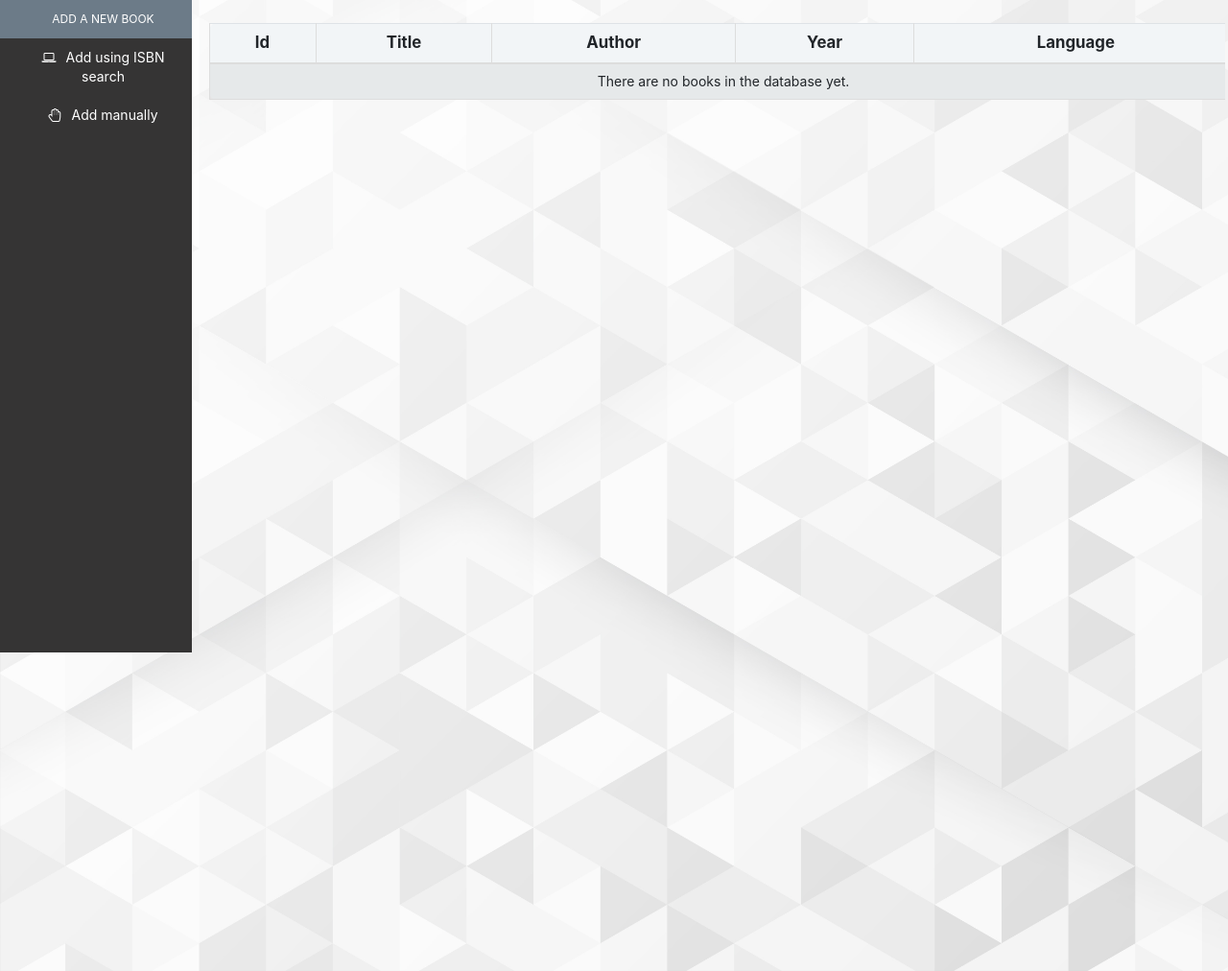
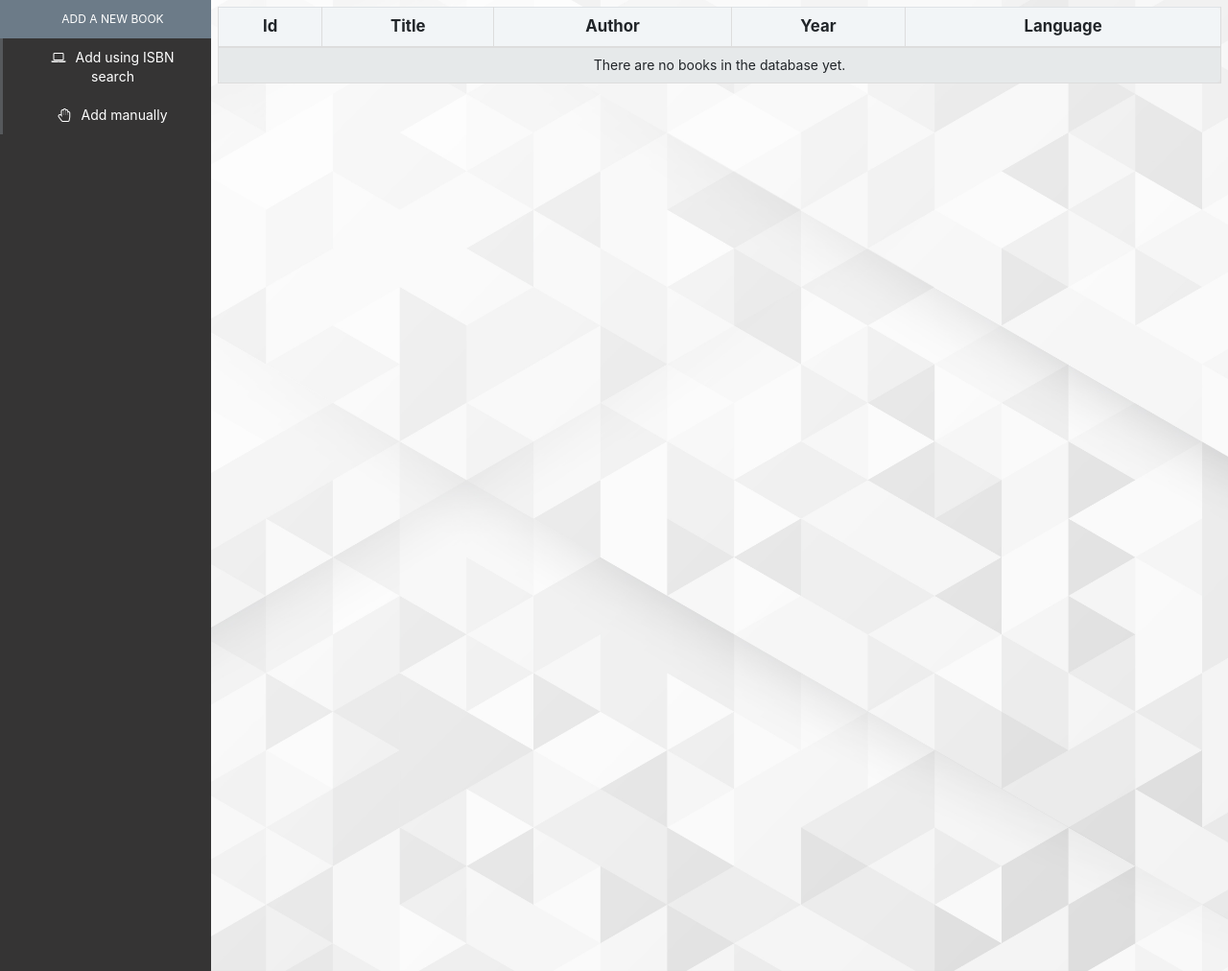
Before and after one commit to krystiangk/home_lib_django, a Django app: page /book/new in a window 1280 px wide. Shown: the part 55-1067 px from the top of the page at 96% size. Run offline with Django 3.2, Linux system fonts and the light colour scheme; the visitor is signed in with stand-in values (Sample User, id 1); data that the repository does not hold is empty; some libraries are stand-ins or nearby versions.

Commit message:
esthethics

```diff
--- a/home_lib/forms.py
+++ b/home_lib/forms.py
@@ -3,8 +3,10 @@ from .models import Book, Wishlist
 from django.contrib import messages
 from django.core.validators import RegexValidator
 
+
 class BaseBookCreateForm(forms.ModelForm):
     class Meta:
+        model = None
         fields = ['title', 'author', 'year', 'language']
         widgets = {
             'title': forms.TextInput(attrs={'placeholder': 'Enter the title of the book'}),
@@ -16,7 +18,7 @@ class BaseBookCreateForm(forms.ModelForm):
 
         # Don't allow insertion of duplicate books.
         try:
-            if Book.objects.filter(title__icontains=self.cleaned_data.get('title'),
+            if self.Meta.model.objects.filter(title__icontains=self.cleaned_data.get('title'),
                                    author__icontains=self.cleaned_data.get('author'),
                                    year__icontains=self.cleaned_data.get('year'),
                                    language__icontains=self.cleaned_data.get('language')).exists():
@@ -72,6 +74,7 @@ class BookWishlistForm(BaseBookCreateForm):
         model = Wishlist
         fields = BaseBookCreateForm.Meta.fields
 
+
 # class BookWishlistForm(forms.ModelForm):
 #     class Meta:
 #         model = Wishlist
--- a/home_lib/static/home_lib/main.css
+++ b/home_lib/static/home_lib/main.css
@@ -112,11 +112,11 @@ body {
     color: #f2cc8f;
     background: #353434;
     border-radius: 8px;
+    margin: 0rem 0.25rem 0.25rem 0.25rem;
 }
 
 .window_table {
     float: left;
-    margin-top: 0.5rem;
 }
 
 .right_table {
@@ -170,12 +170,11 @@ color: black;
     background-color: #f2f5f7;
     border-radius: 8px;
     min-width: 500px;
-    margin: 1rem;
 
 }
 
 .jumbotron {
-    background-color: #353434;
+    background-color: #504c4c;
     padding-top: 10px !important;
     padding-bottom: 10px !important;
     width: 100%;
@@ -301,7 +300,10 @@ select:not(:valid) {
     border-radius: 0 !important;
 }
 
+.margins-around {
+    margin:  0.5rem 0.5rem 227px 0.5rem;
 
+}
 
 
 
@@ -312,8 +314,8 @@ select:not(:valid) {
 
 
 .sidebar-container {
-  /*position: fixed;*/
-  width: 200px;!important;
+  position: fixed;
+  width: 220px;!important;
   height: 100%;
   left: 0;
   overflow-x: hidden;
@@ -366,7 +368,7 @@ select:not(:valid) {
 }
 
 .sidebar-navigation li::before {
-  background-color: #424547;
+  background-color: #56595c;
   position: absolute;
   content: '';
   height: 100%;
@@ -396,3 +398,14 @@ select:not(:valid) {
 .content-container {
   padding-left: 220px;
 }
+
+ .col1 {
+     position: fixed;
+     width: 200px;
+ }
+ .col2 {
+     margin-left: 220px;
+     width: 100%;
+     position: relative;
+     overflow: auto;
+ }
--- a/home_lib/templates/home_lib/book_create_options.html
+++ b/home_lib/templates/home_lib/book_create_options.html
@@ -1,7 +1,8 @@
-{% extends "base_of_base_sidebar_safe.html" %}
+{% extends "base.html" %}
+{#{% extends "base.html" %}#}
+
 {% load crispy_forms_tags %}
 {% block content %}
-
 
 
     <div class="container">
@@ -10,13 +11,13 @@
         <!-- Sidebar -->
 
 
-        <div class="col-auto pl-0 pr-0">
+        <div class="col1 pl-0 pr-0">
             <div class="sidebar-container">
               <ul class="sidebar-navigation">
                 <li class="header">Add a new book</li>
                 <li>
                   <a href="{% url 'book-enter-isbn' %}">
-                    <i class="fa fa-laptop" aria-hidden="true"></i>Add using ISBN search
+                      <i class="fa fa-laptop" aria-hidden="true"></i>Add using ISBN search
                   </a>
                 </li>
                 <li>
@@ -29,13 +30,13 @@
         </div>
                 <!-- End of Sidebar -->
 
-           <div class="col pl-0 pr-0">
+           <div class="col2 pl-0 pr-0">
 
            <!-- Messages inserted in this column and different base.html used, to avoid the sidebar
            being pushed down by messages -->
             {% include "partials/messages_snippet.html" %}
 
-               <div class="p-1">
+               <div class="margins-around">
                     <section class="window_table w-100">
                         <div class="table-wrapper-scroll-y my-custom-scrollbar">
                             <table class="table table-light table-striped table-bordered">
--- a/home_lib/views.py
+++ b/home_lib/views.py
@@ -13,7 +13,7 @@ from django.core.exceptions import NON_FIELD_ERRORS
 
 
 def home(request):
-    return render(request, 'home_lib/home.html')
+    return render(request, 'home_lib/home.html', {'sidebar': 1})
 
 
 class BookCreateOptionsView(LoginRequiredMixin, ListView):
@@ -31,6 +31,9 @@ class BookCreateOptionsView(LoginRequiredMixin, ListView):
             context['page_obj'] = p.get_page(page_num)
         else:
             context['page_obj'] = p.get_page(1)
+        # Sidebar flag added to change rendering of template messages, to not allow the
+        # sidebar to be pushed down by alert messages
+        context['sidebar'] = 1
         return context
 
 
--- a/templates/base.html
+++ b/templates/base.html
@@ -1,5 +1,77 @@
-{% extends "base_of_base_sidebar_safe.html" %}
+{% load static %}
+<!DOCTYPE html>
+<html lang="en">
+<head>
+    <meta charset="UTF-8">
+    <title>Base page</title>
 
-<!-- Show messages on top of the block content only on pages without sidebar,
-    to avoid messages pushing down on it -->
-{% include "partials/messages_snippet.html" %}
+    <link rel="stylesheet" href="https://stackpath.bootstrapcdn.com/bootstrap/4.5.2/css/bootstrap.min.css">
+    <link rel="stylesheet" href="https://maxcdn.bootstrapcdn.com/font-awesome/4.7.0/css/font-awesome.min.css">
+    <link rel="stylesheet" href="https://maxcdn.bootstrapcdn.com/bootstrap/3.4.0/css/bootstrap.min.css">
+    <link rel="stylesheet" href="https://maxcdn.bootstrapcdn.com/bootstrap/4.0.0/css/bootstrap.min.css" integrity="sha384-Gn5384xqQ1aoWXA+058RXPxPg6fy4IWvTNh0E263XmFcJlSAwiGgFAW/dAiS6JXm" crossorigin="anonymous">
+
+    <link rel="stylesheet" type="text/css" href="{% static 'home_lib/main.css' %}">
+    <script src="https://cdn.jsdelivr.net/npm/chart.js@2.9.4"></script>
+
+
+</head>
+<body>
+
+    <div class="content container">
+        <nav class="navbar navbar-expand-lg navbar-dark navcolor mb-0">
+            <div class="container">
+                <a class="navbar-brand ml-3 mr-3" href="{% url 'home' %}">Home Library</a>
+                <button class="navbar-toggler" type="button" data-toggle="collapse" data-target="#navbarNavAltMarkup"
+                        aria-controls="navbarNavAltMarkup" aria-expanded="false" aria-label="Toggle navigation">
+                    <span class="navbar-toggler-icon"></span>
+                </button>
+                <div class="collapse navbar-collapse" id="navbarNavAltMarkup">
+                    <div class="navbar-nav">
+                        <a class="nav-item nav-link mr-2" href="{% url 'book-create-options' %}">
+                            <span class="glyphicon glyphicon-plus" aria-hidden="true"></span>New Book</a>
+                         <a class="nav-item nav-link mr-2" href="{% url 'book-search' %}">
+                            <span class="glyphicon glyphicon-search" aria-hidden="true"></span> Search</a>
+                        <a class="nav-item nav-link mr-2" href="{% url 'book-read' %}">
+                            <span class="glyphicon glyphicon-book" aria-hidden="true"></span> Read Books</a>
+                        <a class="nav-item nav-link mr-2" href={% url 'book-wishlist' %}>
+                            <span class="glyphicon glyphicon-gift" aria-hidden="true"></span> Wishlist</a>
+                        <a class="nav-item nav-link mr-2" href=#>
+                            <span class="glyphicon glyphicon-list-alt" aria-hidden="true"></span> Statistics</a>
+                    </div>
+                    <div class="navbar-nav ml-auto">
+                        {% if user.is_authenticated %}
+                        <a class="nav-item nav-link mr-2" href="{% url 'logout' %}" >Logout</a>
+                        {% else %}
+                        <a class="nav-item nav-link mr-2" href="{% url 'login' %}" >Login</a>
+                        <a class="nav-item nav-link mr-2" href="{% url 'register' %}" >Register</a>
+                        {% endif %}
+                    </div>
+
+                </div>
+            </div>
+
+        </nav>
+        {% if not sidebar %}
+            <div class="mb-2"></div>
+            {% if messages and not sidebar %}
+
+                {% include "partials/messages_snippet.html" %}
+            {% endif %}
+        {% endif %}
+
+        {% block content %}
+
+        {% endblock content %}
+
+        <a class="backgrd-web-link" href="https://www.freepik.com/vectors/background">Background vector created by starline - www.freepik.com
+        <style>.backgrd-web-link {color: gray}</style>
+        </a>
+
+        {% block scripts %}
+        {% endblock scripts %}
+    </div>
+    <script src="https://code.jquery.com/jquery-3.5.1.min.js"></script>
+    <script src="https://cdn.jsdelivr.net/npm/popper.js@1.16.1/dist/umd/popper.min.js"></script>
+    <script src="https://stackpath.bootstrapcdn.com/bootstrap/4.5.2/js/bootstrap.min.js"></script>
+</body>
+</html>
--- a/templates/base_of_base_sidebar_safe.html
+++ /dev/null
@@ -1,72 +0,0 @@
-{% load static %}
-<!DOCTYPE html>
-<html lang="en">
-<head>
-    <meta charset="UTF-8">
-    <title>Base page</title>
-
-    <link rel="stylesheet" href="https://stackpath.bootstrapcdn.com/bootstrap/4.5.2/css/bootstrap.min.css">
-    <link rel="stylesheet" href="https://maxcdn.bootstrapcdn.com/font-awesome/4.7.0/css/font-awesome.min.css">
-    <link rel="stylesheet" href="https://maxcdn.bootstrapcdn.com/bootstrap/3.4.0/css/bootstrap.min.css">
-    <link rel="stylesheet" href="https://maxcdn.bootstrapcdn.com/bootstrap/4.0.0/css/bootstrap.min.css" integrity="sha384-Gn5384xqQ1aoWXA+058RXPxPg6fy4IWvTNh0E263XmFcJlSAwiGgFAW/dAiS6JXm" crossorigin="anonymous">
-
-    <link rel="stylesheet" type="text/css" href="{% static 'home_lib/main.css' %}">
-    <script src="https://cdn.jsdelivr.net/npm/chart.js@2.9.4"></script>
-
-
-</head>
-<body>
-
-    <div class="content container">
-        <nav class="navbar navbar-expand-lg navbar-dark navcolor mb-0">
-            <div class="container">
-                <a class="navbar-brand ml-3 mr-3" href="{% url 'home' %}">Home Library</a>
-                <button class="navbar-toggler" type="button" data-toggle="collapse" data-target="#navbarNavAltMarkup"
-                        aria-controls="navbarNavAltMarkup" aria-expanded="false" aria-label="Toggle navigation">
-                    <span class="navbar-toggler-icon"></span>
-                </button>
-                <div class="collapse navbar-collapse" id="navbarNavAltMarkup">
-                    <div class="navbar-nav">
-                        <a class="nav-item nav-link mr-2" href="{% url 'book-create-options' %}">
-                            <span class="glyphicon glyphicon-plus" aria-hidden="true"></span>New Book</a>
-                         <a class="nav-item nav-link mr-2" href="{% url 'book-search' %}">
-                            <span class="glyphicon glyphicon-search" aria-hidden="true"></span> Search</a>
-                        <a class="nav-item nav-link mr-2" href="{% url 'book-read' %}">
-                            <span class="glyphicon glyphicon-book" aria-hidden="true"></span> Read Books</a>
-                        <a class="nav-item nav-link mr-2" href={% url 'book-wishlist' %}>
-                            <span class="glyphicon glyphicon-gift" aria-hidden="true"></span> Wishlist</a>
-                        <a class="nav-item nav-link mr-2" href=#>
-                            <span class="glyphicon glyphicon-list-alt" aria-hidden="true"></span> Statistics</a>
-                    </div>
-                    <div class="navbar-nav ml-auto">
-                        {% if user.is_authenticated %}
-                        <a class="nav-item nav-link mr-2" href="{% url 'logout' %}" >Logout</a>
-                        {% else %}
-                        <a class="nav-item nav-link mr-2" href="{% url 'login' %}" >Login</a>
-                        <a class="nav-item nav-link mr-2" href="{% url 'register' %}" >Register</a>
-                        {% endif %}
-                    </div>
-
-                </div>
-            </div>
-
-        </nav>
-
-
-
-        {% block content %}
-
-        {% endblock content %}
-
-        <a class="backgrd-web-link" href="https://www.freepik.com/vectors/background">Background vector created by starline - www.freepik.com
-        <style>.backgrd-web-link {color: gray}</style>
-        </a>
-
-        {% block scripts %}
-        {% endblock scripts %}
-    </div>
-    <script src="https://code.jquery.com/jquery-3.5.1.min.js"></script>
-    <script src="https://cdn.jsdelivr.net/npm/popper.js@1.16.1/dist/umd/popper.min.js"></script>
-    <script src="https://stackpath.bootstrapcdn.com/bootstrap/4.5.2/js/bootstrap.min.js"></script>
-</body>
-</html>
```
Also changed, not shown: home_lib/templates/home_lib/book_wishlist.html (+1 -13 lines), home_lib/templatetags/custom_tags.py (line endings or trailing spaces).
